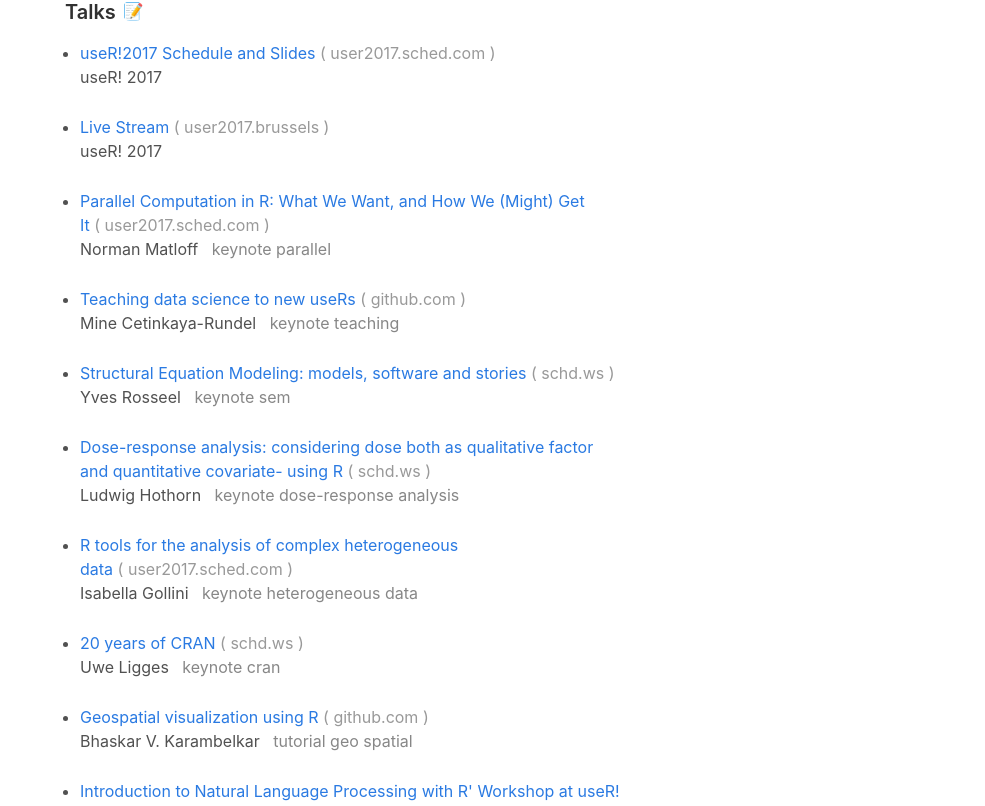
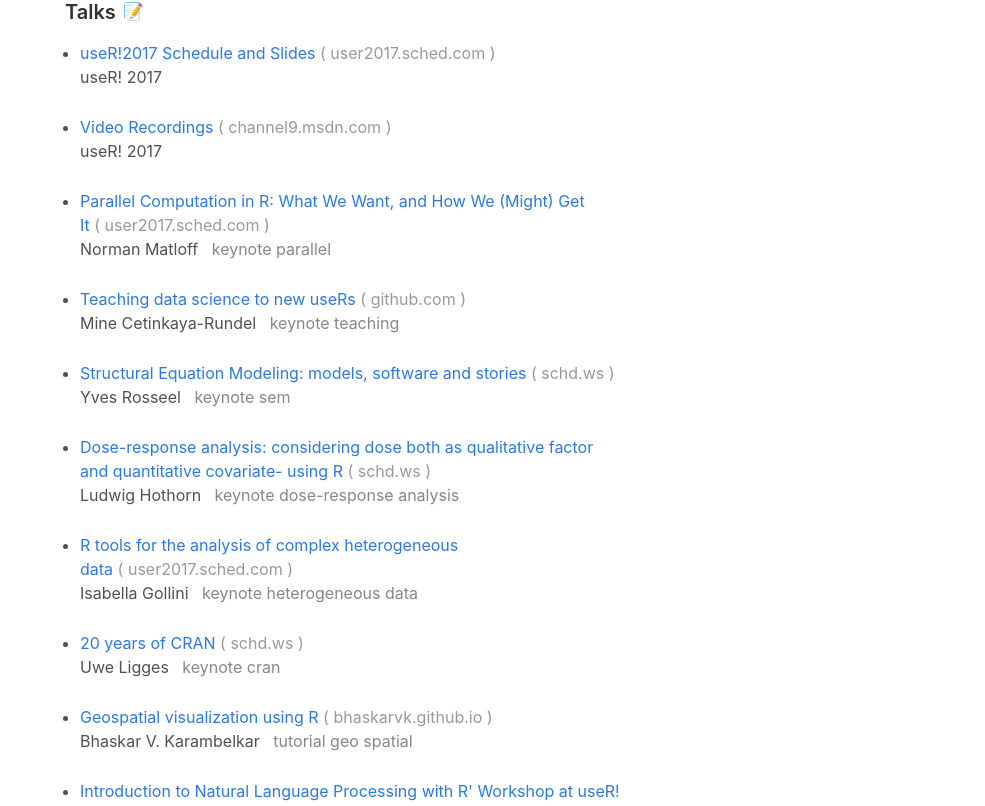
Before and after one commit to rweekly/conferences, a Jekyll site: the page built from _posts/2017-07-04-user-2017.md, in a window 1280 px wide and 1400 px high. Shown: the part 257-1063 px from the top of the window, without its empty margins (295-1280 px from the left). Built offline with Jekyll 4.4.1, drawn with Linux system fonts in a browser that asks for light colours; emoji names are drawn with the system emoji font.

Commit message:
Add the useR! 2017 video link

```diff
--- a/_posts/2017-07-04-user-2017.md
+++ b/_posts/2017-07-04-user-2017.md
@@ -9,9 +9,9 @@
   - title: useR!2017 Schedule and Slides
     speaker: useR! 2017
     url: https://user2017.sched.com/
-  - title: Live Stream
+  - title: Video Recordings
     speaker: useR! 2017
-    url: https://user2017.brussels/livestream
+    url: https://channel9.msdn.com/Events/useR-international-R-User-conferences
   - title: "Parallel Computation in R:  What We Want, and How We (Might) Get It"
     speaker: Norman Matloff
     topics: keynote parallel
@@ -39,7 +39,7 @@
   - title: "Geospatial visualization using R"
     speaker: Bhaskar V. Karambelkar
     topics: tutorial geo spatial
-    url: https://github.com/bhaskarvk/user2017.geodataviz
+    url: https://bhaskarvk.github.io/user2017.geodataviz/
   - title: "Introduction to Natural Language Processing with R' Workshop at useR! 2017"
     speaker: Taylor Arnold
     topics: tutorial nlp
```
